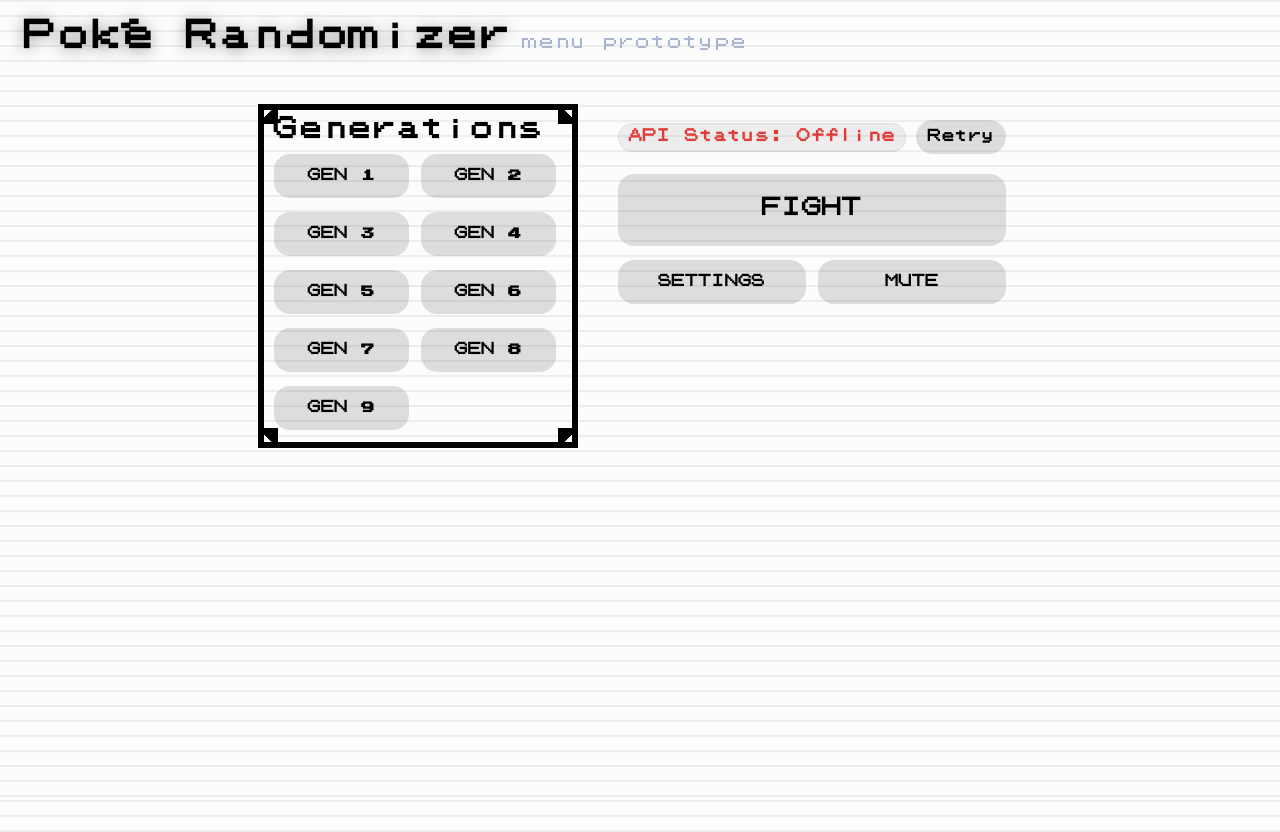
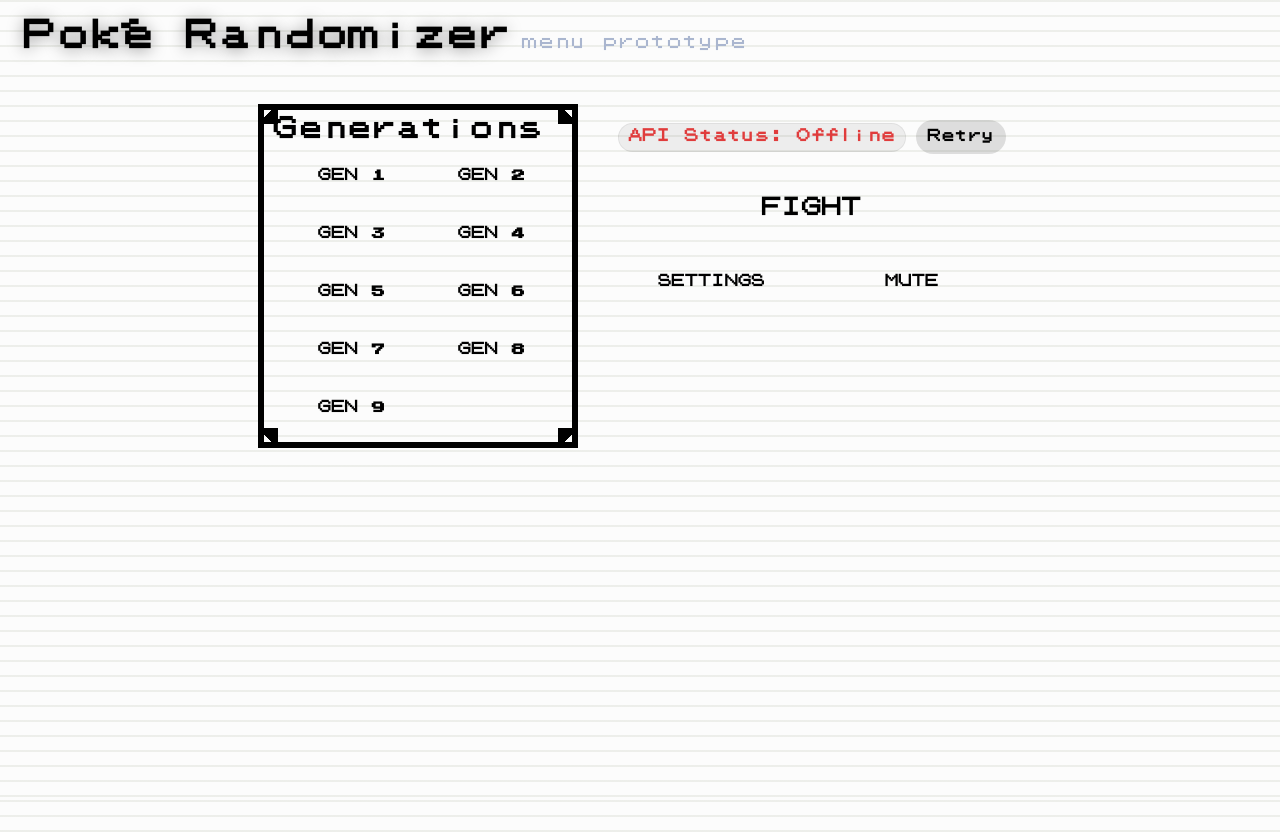
Before and after one commit to LMU-CMSI2021-F25/generic-api-backed-eren-michael-api, a React (Vite) app: page / in a window 1280 px wide. Built offline with nearby package versions, Linux system fonts and the light colour scheme; no server answers.

Commit message:
Added fun little arrow animations to the buttons ft. AI

```diff
--- a/src/components/MainMenu.jsx
+++ b/src/components/MainMenu.jsx
@@ -13,6 +13,7 @@
   setSelectedGens,
 }) {
   const [gens, setGens] = useState([]);
+  const [blinkKey, setBlinkKey] = useState(0);
   const scrollRef = useRef(null);
 
   useEffect(() => {
@@ -20,6 +21,7 @@
     (async () => {
       const data = await listGenerations();
       if (alive) setGens(data);
+      if (alive) setBlinkKey(k => k + 1);
     })();
     return () => { alive = false; };
   }, []);
@@ -37,7 +39,7 @@
         <h2 className="panel-title">Generations</h2>
 
         <div className="gen-scroller" ref={scrollRef} aria-label="Select Pokémon generations">
-          <ul className="gen-list">
+          <ul className="gen-list" key={blinkKey}>
             {gens.map(gen => (
               <li key={gen.id}>
                 <button
--- a/src/styles/globals.css
+++ b/src/styles/globals.css
@@ -2,6 +2,13 @@
   font-family: "Pokemon";
   src: url("/src/assets/Pokemon.ttf") format("truetype");
   font-display: swap;
+}
+
+/* Global blink clock */
+@property --gb-blink {
+  syntax: "<number>";
+  inherits: true;
+  initial-value: 1;
 }
 
 :root {
@@ -21,6 +28,12 @@
   --stripe-width: 2px;
   --stripe-gap: 15px;
   --stripe-color: rgba(229,231,225,0.65);
+  animation: gbBlink 1.1s steps(2, end) infinite;
+}
+
+@keyframes gbBlink {
+  0%, 45%   { --gb-blink: 0.2; }
+  50%, 100% { --gb-blink: 1;   }
 }
 
 * {
@@ -33,6 +46,7 @@
 html, body, #root {
   height: 100%;
   margin: 0;
+  animation: gbBlink 1.1s steps(2, end) infinite;
 }
 
 body {
@@ -88,7 +102,7 @@
   padding: 0 18px;
   border-radius: var(--radius);
   border: 0;
-  background: rgba(0, 0, 0, 0.12);
+  background: rgba(0, 0, 0, 0);
   color: #ffffff;
   font-weight: 700;
   cursor: pointer;
@@ -100,7 +114,34 @@
 
 /* Active toggle look for selection buttons */
 .btn[data-active="true"] {
-  background: rgba(0, 0, 0, 0.22);
+  background: rgba(0, 0, 0, 0.00);
+}
+
+/* Scope to left pane gen list only */
+.pane-left .gen-list .btn {
+  position: relative; /* anchor for the triangle */
+  overflow: visible; /* let triangle sit outside */
+}
+
+/* Active state: small blinking triangle pointer on the left */
+.pane-left .gen-list .btn[data-active="true"]::before {
+  --tri-size: 6px;
+  --tri-color: #000;
+  content: "";
+  position: absolute;
+  left: -8px;                 /* closer to the button */
+  top: 50%;
+  transform: translateY(-50%); /* vertical centering only */
+  width: 0;
+  height: 0;
+
+  border-top: var(--tri-size) solid transparent;
+  border-bottom: var(--tri-size) solid transparent;
+  border-left: var(--tri-size) solid var(--tri-color);
+
+  opacity: var(--gb-blink, 1);
+  will-change: opacity;
+  pointer-events: none;
 }
 
 /* Bigger CTA */
--- a/src/styles/menu.css
+++ b/src/styles/menu.css
@@ -72,7 +72,7 @@
 .gen-list {
   list-style: none;
   margin: 0;
-  padding: 0;
+  padding: 0 0 0 14px;
   display: grid;
   grid-template-columns: repeat(auto-fill, minmax(120px, 1fr));
   grid-auto-rows: 46px;
```
